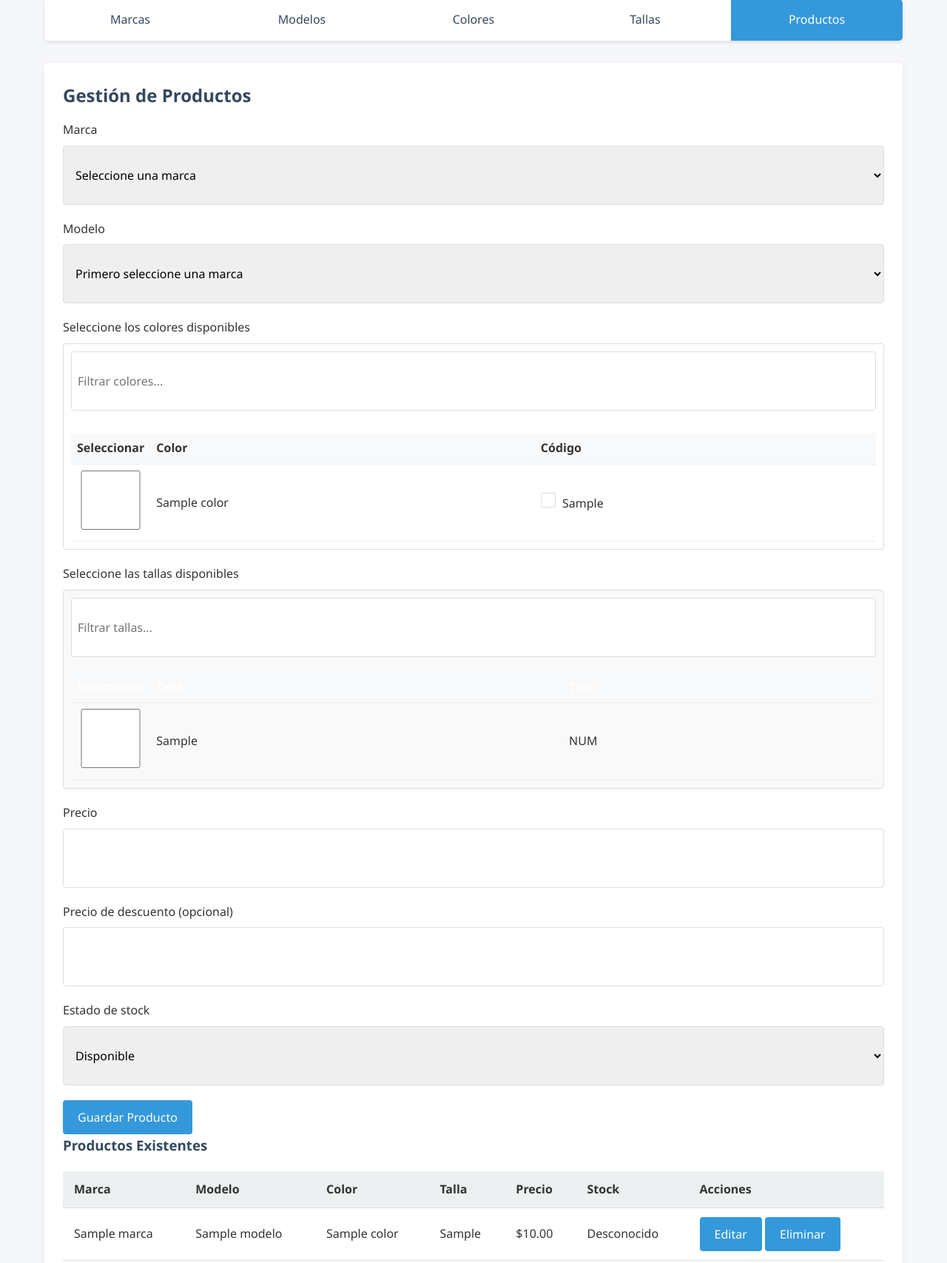
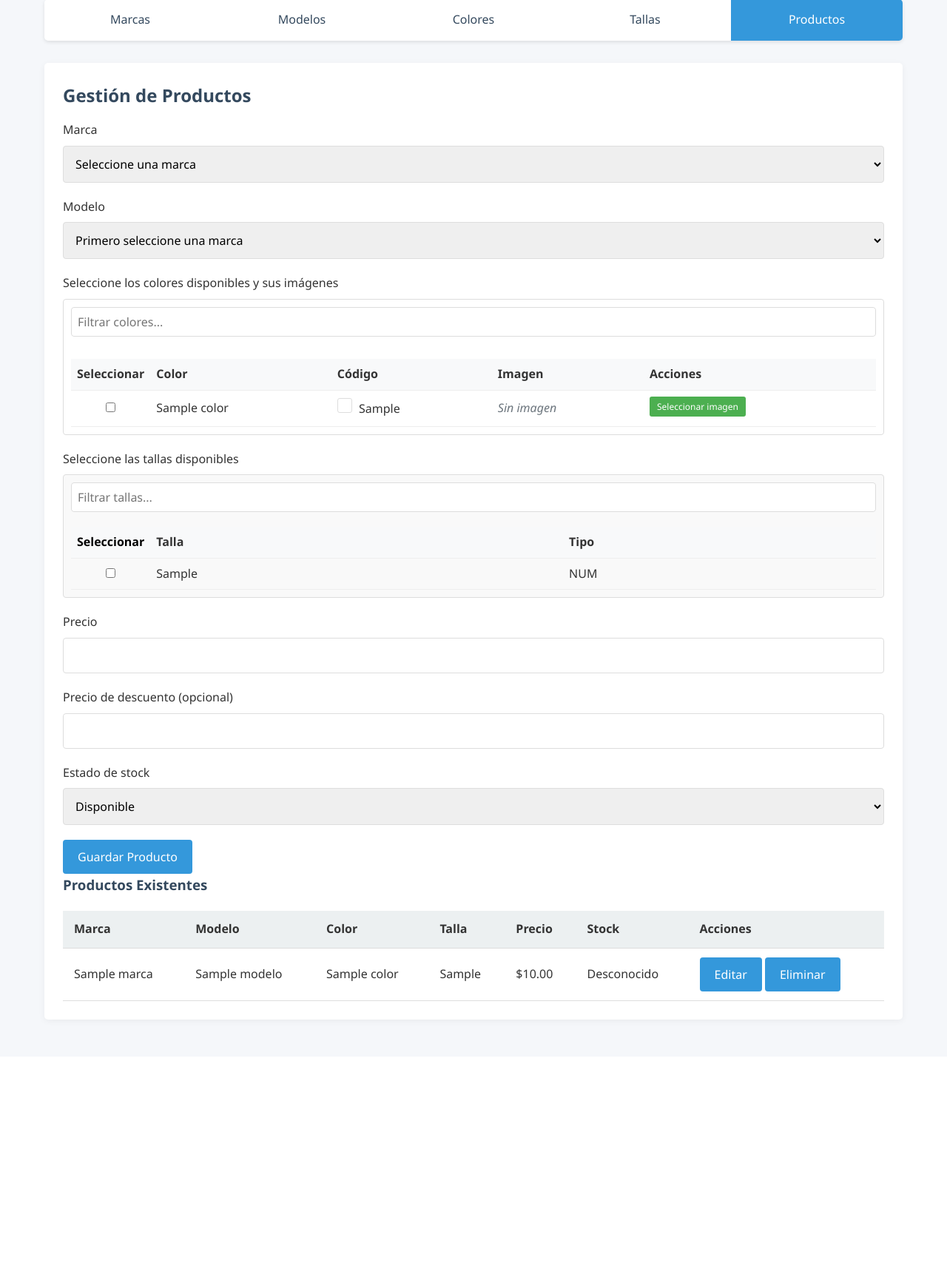
Before and after one commit to ch1pilo/CATALOGO, a Django app: page /productos/ in a window 1280 px wide. Shown: the part 197-1904 px from the top of the page at 74% size. After the commit the page ends 1580 px from the top, so only its background shows below. Run offline with Django 5.2, Linux system fonts and the light colour scheme; a user stored in the database is signed in; tables that the repository leaves empty hold one stand-in row (values such as "Sample post").

Commit message:
terminado

```diff
--- a/CATALOGO/catalogoGeneral/static/catalogoGeneral/css/style.css
+++ b/CATALOGO/catalogoGeneral/static/catalogoGeneral/css/style.css
@@ -128,13 +128,14 @@ label {
 
 input, select, textarea {
     width: 100%;
-    height: 80px;
     padding: 12px;
     border: 1px solid #ddd;
     border-radius: 4px;
     font-size: 16px;
 }
-
+#color-codigo{
+    height: 80px;
+}
 button {
     background: var(--secondary);
     color: white;
--- a/CATALOGO/catalogoGeneral/templates/catalogoGeneral/editar_producto.html
+++ b/CATALOGO/catalogoGeneral/templates/catalogoGeneral/editar_producto.html
@@ -23,7 +23,9 @@
             width: 100%;
             border-collapse: collapse;
         }
-
+        .tabla-tallas th{
+            color: #333;
+        }
         .tabla-colores th, .tabla-colores td,
         .tabla-tallas th, .tabla-tallas td {
             padding: 8px;
--- a/CATALOGO/catalogoGeneral/templates/catalogoGeneral/productos.html
+++ b/CATALOGO/catalogoGeneral/templates/catalogoGeneral/productos.html
@@ -16,7 +16,9 @@
             padding: 10px;
             margin-top: 5px;
         }
-
+        .tabla-tallas th{
+            color: #333;
+        }
         .tabla-colores, .tabla-tallas {
             width: 100%;
             border-collapse: collapse;
@@ -49,6 +51,42 @@
             border: 1px solid #ddd;
             border-radius: 3px;
             margin-right: 5px;
+        }
+
+        /* Nuevos estilos para imágenes */
+        .imagen-preview {
+            width: 50px;
+            height: 50px;
+            object-fit: cover;
+            border-radius: 3px;
+            border: 1px solid #ddd;
+            margin-right: 10px;
+        }
+
+        .btn-seleccionar-imagen {
+            background-color: #4CAF50;
+            color: white;
+            border: none;
+            padding: 5px 10px;
+            border-radius: 3px;
+            cursor: pointer;
+            font-size: 12px;
+        }
+
+        .input-imagen {
+            display: none;
+        }
+
+        .nombre-archivo {
+            font-size: 12px;
+            color: #666;
+            margin-top: 5px;
+            display: block;
+        }
+
+        .text-muted {
+            color: #6c757d;
+            font-style: italic;
         }
     </style>
 </head>
@@ -87,7 +125,7 @@
         <!-- Sección Productos -->
         <div id="productos" class="tab-content active">
             <h2>Gestión de Productos</h2>
-            <form method="POST" action="{% url 'guardar_producto' %}" id="form-producto">
+            <form method="POST" action="{% url 'guardar_producto' %}" id="form-producto" enctype="multipart/form-data">
                 {% csrf_token %}
                 <div class="form-group">
                     <label for="producto-marca">Marca</label>
@@ -106,9 +144,9 @@
                     </select>
                 </div>
 
-                <!-- Selector de colores en tabla -->
+                <!-- Selector de colores en tabla CON IMÁGENES -->
                 <div class="form-group">
-                    <label>Seleccione los colores disponibles</label>
+                    <label>Seleccione los colores disponibles y sus imágenes</label>
                     <div class="colores-container">
                         <div class="filtro-colores">
                             <input type="text" id="filtro-colores" placeholder="Filtrar colores..." style="padding: 8px; width: 100%; margin-bottom: 10px;">
@@ -119,6 +157,8 @@
                                     <th style="width: 40px;">Seleccionar</th>
                                     <th>Color</th>
                                     <th>Código</th>
+                                    <th>Imagen</th>
+                                    <th>Acciones</th>
                                 </tr>
                             </thead>
                             <tbody id="tabla-body-colores">
@@ -132,6 +172,18 @@
                                         <td>
                                             <div class="color-preview" style="background-color: {{ color.codigo_hex }};"></div>
                                             {{ color.codigo_hex }}
+                                        </td>
+                                        <td>
+                                            <span class="text-muted">Sin imagen</span>
+                                        </td>
+                                        <td>
+                                            <button type="button" class="btn-seleccionar-imagen" data-color-id="{{ color.id }}">
+                                                Seleccionar imagen
+                                            </button>
+                                            <input type="file" class="input-imagen" id="imagen-color-{{ color.id }}"
+                                                name="imagen_color_{{ color.id }}" accept="image/*"
+                                                data-color-id="{{ color.id }}">
+                                            <span class="nombre-archivo"></span>
                                         </td>
                                     </tr>
                                 {% endfor %}
@@ -151,7 +203,7 @@
                         <table class="tabla-tallas">
                             <thead>
                                 <tr>
-                                    <th style="width: 40px;">Seleccionar</th>
+                                    <th style="width: 40px; color: #000;">Seleccionar</th>
                                     <th>Talla</th>
                                     <th>Tipo</th>
                                 </tr>
@@ -213,7 +265,6 @@
     </div>
 
     <script>
-
         document.addEventListener('DOMContentLoaded', function() {
             // Código de marcas y modelos
             const marcaSelect = document.getElementById('producto-marca');
@@ -256,6 +307,54 @@
 
             const filtroTallas = document.getElementById('filtro-tallas');
             filtroTallas.addEventListener('input', filtrarTallas);
+
+            // Botones para seleccionar imágenes
+document.querySelectorAll('.btn-seleccionar-imagen').forEach(btn => {
+    btn.addEventListener('click', function() {
+        const colorId = this.getAttribute('data-color-id');
+        document.getElementById('imagen-color-' + colorId).click();
+    });
+});
+
+// Mostrar nombre de archivo cuando se selecciona una imagen
+document.querySelectorAll('.input-imagen').forEach(input => {
+    input.addEventListener('change', function() {
+        const colorId = this.getAttribute('data-color-id');
+        const fileName = this.files[0] ? this.files[0].name : 'Ningún archivo seleccionado';
+
+        // Actualizar el texto del nombre del archivo
+        let fileNameSpan = this.parentElement.querySelector('.nombre-archivo');
+        if (!fileNameSpan) {
+            fileNameSpan = document.createElement('span');
+            fileNameSpan.className = 'nombre-archivo';
+            this.parentElement.appendChild(fileNameSpan);
+        }
+        fileNameSpan.textContent = fileName;
+
+        // Si hay una imagen, actualizar la vista previa
+        if (this.files[0]) {
+            const reader = new FileReader();
+            reader.onload = function(e) {
+                // Encontrar la fila específica para este color
+                const fila = document.querySelector(`tr input[data-color-id="${colorId}"]`).closest('tr');
+                // Buscar la celda de imagen (cuarta columna)
+                const tdImagen = fila.querySelector('td:nth-child(4)');
+
+                // Limpiar contenido previo
+                tdImagen.innerHTML = '';
+
+                // Crear y agregar la imagen preview
+                const imgPreview = document.createElement('img');
+                imgPreview.className = 'imagen-preview';
+                imgPreview.src = e.target.result;
+                imgPreview.setAttribute('data-color-id', colorId);
+
+                tdImagen.appendChild(imgPreview);
+            };
+            reader.readAsDataURL(this.files[0]);
+        }
+    });
+});
 
             // Manejo del formulario
             const form = document.getElementById('form-producto');
@@ -313,7 +412,7 @@ function actualizarColoresOcultos() {
             document.getElementById('colores-seleccionados').value = ids.join(',');
         }
 
-// Funciones para tallas (mantener las existentes)
+        // Funciones para tallas
         function cargarTallas() {
             fetch('/obtener-tallas/')
                 .then(response => response.json())
@@ -369,150 +468,12 @@ function obtenerIdsTallasSeleccionadas() {
             return ids;
         }
 
-
-
-document.addEventListener('DOMContentLoaded', function() {
-    // ✅ MANTIENE ESTO (tu código actual de marcas y modelos)
-    const marcaSelect = document.getElementById('producto-marca');
-    const modeloSelect = document.getElementById('producto-modelo');
-
-    marcaSelect.addEventListener('change', function() {
-        const marcaId = this.value;
-        modeloSelect.innerHTML = '<option value="">Cargando modelos...</option>';
-        modeloSelect.disabled = true;
-
-        if (marcaId) {
-            fetch(`/obtener-modelos/${marcaId}/`)
-                .then(response => response.json())
-                .then(data => {
-                    modeloSelect.innerHTML = '<option value="">Seleccione un modelo</option>';
-                    data.forEach(modelo => {
-                        const option = document.createElement('option');
-                        option.value = modelo.id;
-                        option.textContent = modelo.nombre;
-                        modeloSelect.appendChild(option);
-                    });
-                    modeloSelect.disabled = false;
-                })
-                .catch(error => {
-                    console.error('Error:', error);
-                    modeloSelect.innerHTML = '<option value="">Error al cargar modelos</option>';
-                });
-        } else {
-            modeloSelect.innerHTML = '<option value="">Primero seleccione una marca</option>';
-            modeloSelect.disabled = true;
-        }
-    });
-
-    // ✅ MANTIENE ESTO (tu función de cargar tallas)
-    cargarTallas();
-
-    // ✅ AGREGA ESTO NUEVO (manejo del formulario)
-    const form = document.getElementById('form-producto');
-    form.addEventListener('submit', function(e) {
-        // Verificar que al menos una talla esté seleccionada
-        const tallasSeleccionadas = obtenerIdsTallasSeleccionadas();
-        if (tallasSeleccionadas.length === 0) {
-            e.preventDefault();
-            alert('Por favor, seleccione al menos una talla');
-            return false;
-        }
-
-        // Actualizar el campo oculto antes de enviar
-        actualizarTallasOcultas();
-
-        return true;
-    });
-});
-
-// ✅ MANTIENE ESTO (tu función cargarTallas)
-function cargarTallas() {
-    console.log('Cargando tallas...');
-    fetch('/obtener-tallas/')
-        .then(response => response.json())
-        .then(data => {
-            const tablaBody = document.getElementById('tabla-body-tallas');
-            tablaBody.innerHTML = '';
-
-            data.forEach(talla => {
-                const fila = document.createElement('tr');
-                fila.innerHTML = `
-                    <td style="text-align: center;">
-                        <input type="checkbox" class="talla-checkbox" value="${talla.id}"
-                               data-talla="${talla.valor}" data-categoria="${talla.tipo || 'N/A'}">
-                    </td>
-                    <td>${talla.valor}</td>
-                    <td>${talla.tipo || 'N/A'}</td>
-                `;
-                tablaBody.appendChild(fila);
-            });
-
-            // ✅ MANTIENE ESTO (tu filtro de tallas)
-            const filtroTallas = document.getElementById('filtro-tallas');
-            filtroTallas.addEventListener('input', filtrarTallas);
-        })
-        .catch(error => {
-            console.error('Error:', error);
-            document.getElementById('tabla-body-tallas').innerHTML = `
-                <tr>
-                    <td colspan="4" style="text-align: center; color: red;">
-                        Error al cargar las tallas
-                    </td>
-                </tr>
-            `;
-        });
-}
-
-// ✅ MANTIENE ESTO (tu función filtrarTallas)
-function filtrarTallas() {
-    const filtro = document.getElementById('filtro-tallas').value.toLowerCase();
-    const filas = document.querySelectorAll('#tabla-body-tallas tr');
-
-    filas.forEach(fila => {
-        const textoFila = fila.textContent.toLowerCase();
-        if (textoFila.includes(filtro)) {
-            fila.style.display = '';
-        } else {
-            fila.style.display = 'none';
-        }
-    });
-}
-
-// ✅ MANTIENE ESTO (tu función obtenerTallasSeleccionadas)
-function obtenerTallasSeleccionadas() {
-    const checkboxes = document.querySelectorAll('.talla-checkbox:checked');
-    const tallasSeleccionadas = [];
-
-    checkboxes.forEach(checkbox => {
-        tallasSeleccionadas.push({
-            id: checkbox.value,
-            nombre: checkbox.getAttribute('data-talla'),
-            categoria: checkbox.getAttribute('data-categoria')
-        });
-    });
-
-    return tallasSeleccionadas;
-}
-
-// ✅ AGREGA ESTAS 2 FUNCIONES NUEVAS
-function obtenerIdsTallasSeleccionadas() {
-    const checkboxes = document.querySelectorAll('.talla-checkbox:checked');
-    const ids = [];
-
-    checkboxes.forEach(checkbox => {
-        ids.push(checkbox.value);
-    });
-
-    return ids;
-}
-
         function actualizarTallasOcultas() {
             const ids = obtenerIdsTallasSeleccionadas();
             document.getElementById('tallas-seleccionadas').value = ids.join(',');
         }
 
         // Función para cargar y mostrar los productos existentes
- // Función para cargar y mostrar los productos existentes (MODIFICADA)
         function cargarProductos() {
             fetch('/obtener-productos/')
                 .then(response => response.json())
@@ -645,7 +606,7 @@ function agregarEventListenersBotones() {
             });
         }
 
-// Función para editar un producto (debes implementarla según tus necesidades)
+        // Función para editar un producto
         function editarProducto(id) {
             // Redireccionar a la página de edición del producto
             window.location.href = '/editar-producto/' + id + '/';
@@ -654,18 +615,8 @@ function editarProducto(id) {
         // Función para eliminar un producto
         function eliminarProducto(id) {
             if (confirm('¿Estás seguro de que deseas eliminar este producto?')) {
-
                 window.location.href = '/eliminar-producto/' + id + '/';
             }
-}
-
-// Función para obtener el token CSRF
-function getCSRFToken() {
-    const cookieValue = document.cookie
-        .split('; ')
-        .find(row => row.startsWith('csrftoken='))
-        ?.split('=')[1];
-    return cookieValue;
         }
 
         // Función para mostrar alertas
--- a/CATALOGO/catalogoGeneral/views.py
+++ b/CATALOGO/catalogoGeneral/views.py
@@ -539,16 +539,20 @@ def guardar_producto(request):
             precio_descuento = request.POST.get('descuento', None)
             stock = request.POST.get('stock', 0)
 
+            print('hasta aqui todo bien')
+
+            # Validar que no exista producto con la misma combinación
             if Producto.objects.filter(modelo_id=modelo_id, colores__id__in=colores_ids, tallas__id__in=tallas_ids).exists():
                 messages.error(request, 'El producto con la combinación seleccionada de modelo, color y talla ya existe.')
                 return redirect('gestion_productos')
 
+            print(f'colores_ids: {colores_ids}')
 
-            print(f'colores_ids: {colores_ids}')
             # Validaciones
             if not modelo_id or not colores_ids or not tallas_ids or not precio:
                 return JsonResponse({'success': False, 'error': 'Todos los campos son obligatorios.'})
 
+            # Limpiar IDs
             colores_ids = [color_id.strip() for color_id in colores_ids if color_id.strip()]
             tallas_ids = [talla_id.strip() for talla_id in tallas_ids if talla_id.strip()]
 
@@ -566,18 +570,47 @@ def guardar_producto(request):
             )
 
             # Agregar colores y tallas
+            producto.colores.add(*colores_ids)
+            producto.tallas.add(*tallas_ids)
+
+            # Procesar imágenes para cada color seleccionado
             for color_id in colores_ids:
-                producto.colores.add(color_id)
-            for talla_id in tallas_ids:
-                producto.tallas.add(talla_id)
+                file_key = f'imagen_color_{color_id}'
 
-            return render(request, 'confirmacion.html', {'url' : '../../productos',
-                                                        'accion' : 'Producto Creado',
-                                                        'nombre' : producto.modelo.nombre,
-                                                         })
+                if file_key in request.FILES:
+                    imagen_file = request.FILES[file_key]
+                    print(f'imagen_file: {imagen_file} para color {color_id}')
+
+                    # Buscar o crear imagen para este color-producto
+                    try:
+                        imagen_producto, created = ImagenProducto.objects.get_or_create(
+                            producto=producto,
+                            color_id=color_id,
+                            defaults={'imagen': imagen_file}
+                        )
+
+                        if not created:
+                            # Actualizar imagen existente
+                            imagen_producto.imagen = imagen_file
+                            imagen_producto.save()
+
+                        print(f'✅ Imagen {"creada" if created else "actualizada"} para color {color_id}')
+                    except Exception as e:
+                        print(f'❌ Error al procesar imagen para color {color_id}: {e}')
+                        # Puedes decidir si quieres continuar o retornar un error
+            else:
+                print(f'⚠️ No se encontró imagen para el color {color_id}')
+
+            return render(request, 'confirmacion.html', {
+                'url': '../../productos',
+                'accion': 'Producto Creado',
+                'nombre': producto.modelo.nombre,
+            })
 
         except Exception as e:
-            return JsonResponse({'success': False, 'error': f'Error: {str(e)}'})
+            print(f'❌ Error general al guardar producto: {e}')
+            messages.error(request, f'Error al guardar el producto: {e}')
+            return redirect('gestion_productos')
 
 @login_required
 def editar_marca(request, marca_id):
```
Also changed, not shown: CATALOGO/catalogoGeneral/templates/catalogoGeneral/modelos.html (+14 -1 lines), CATALOGO/media/productos/2025/08/29/aire_force_1.jpg (added), CATALOGO/media/productos/2025/08/29/retro_1.jpg (added). Lines whose indentation alone changed are shown as unchanged.
